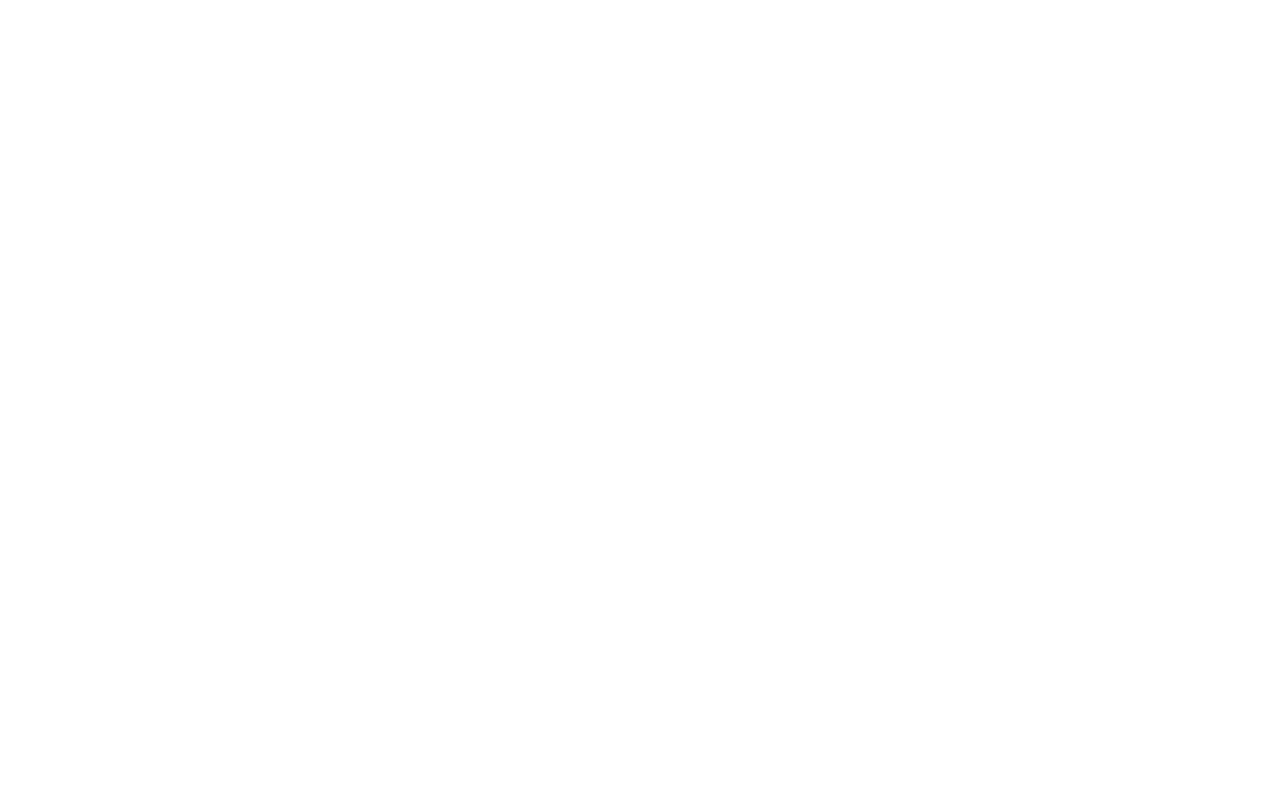
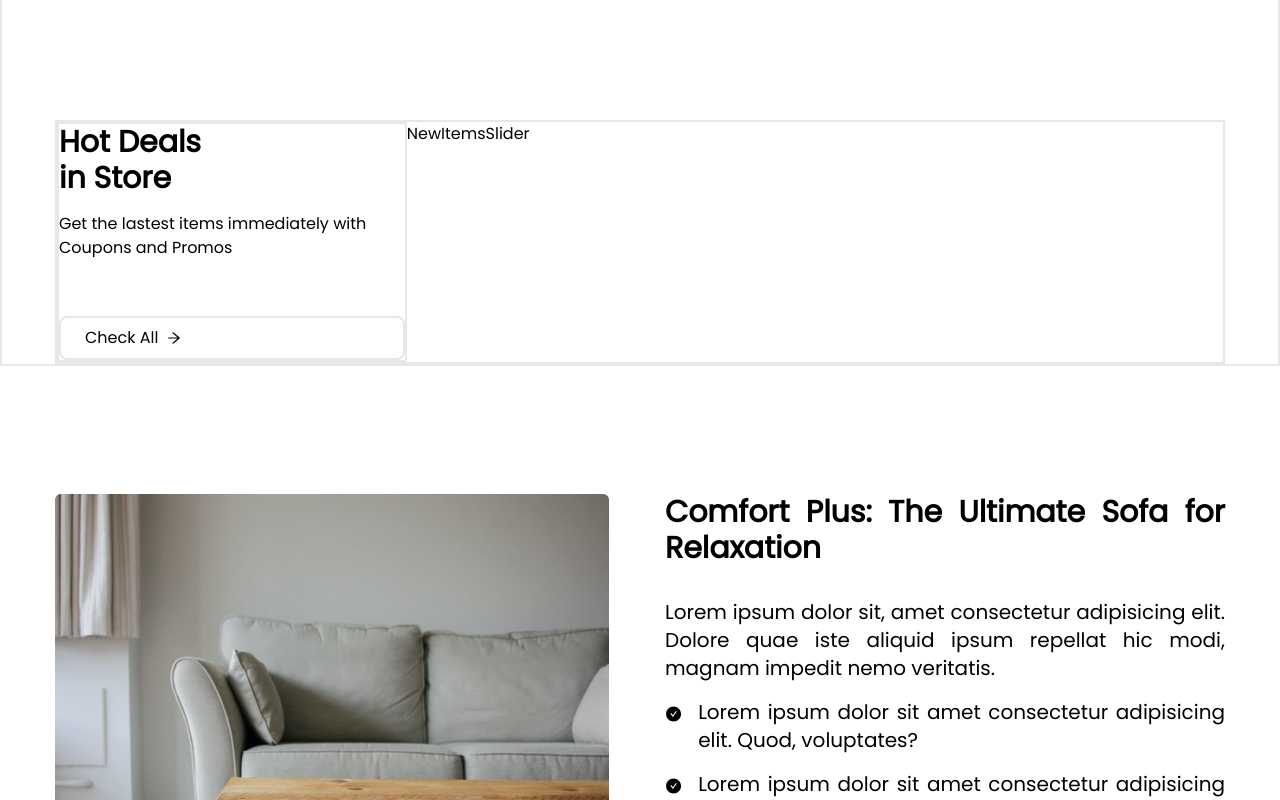
Before and after one commit to calvinjanitra/furniture-nextjs-tailwind, a Next.js app: page / in a window 1280 px wide. Shown: the part 1460-2260 px from the top of the page. Before the commit the page ends 1450 px from the top, so only its background shows below. Built offline with nearby package versions, Linux system fonts and the light colour scheme.

Commit message:
add hot deals

```diff
--- a/src/components/Features.tsx
+++ b/src/components/Features.tsx
@@ -11,7 +11,7 @@
                     <div className='order-1'>
                         <Image src={Image1} alt='' />
                     </div>
-                    <div className='text-black lg:order-6  lg:w-[50%] flex flex-1 flex-col justify-end text-justify gap-y-4 lg:justify-start mb-2 lg:mb-0'>
+                    <div className='text-black lg:order-6  lg:w-[50%] flex flex-1 flex-col justify-end text-justify gap-y-4 lg:justify-start mb-8 lg:mb-0'>
                         <h2 className='font-bold text-xl lg:text-3xl'>Comfort Plus: The Ultimate Sofa for Relaxation</h2>
                         <p className='lg:text-xl pt-4 lg:pt-4'>Lorem ipsum dolor sit, amet consectetur adipisicing elit. Dolore quae iste aliquid ipsum repellat hic modi, magnam impedit nemo veritatis.</p>
                         <div className='flex flex-row'>
--- /dev/null
+++ b/src/components/NewItems.tsx
@@ -0,0 +1,29 @@
+import React from 'react'
+import NewItemsSlider from './NewItemsSlider'
+import { AiOutlineArrowRight } from 'react-icons/ai'
+
+const NewItems = () => {
+    return (
+        <section className='w-full border-solid border-2'>
+            <div className='container mx-auto pt-[128px]'>
+                <div className='flex flex-col lg:flex-row border-solid border-2'>
+                    <div
+                        className='w-[30%] border-solid border-2 flex flex-col
+                    gap-y-4'>
+                        <h2 className='text-3xl font-bold w-[50%]'>Hot Deals in Store</h2>
+                        <p>Get the lastest items immediately with Coupons and Promos</p>
+                        <div className='pt-10 hover:scale-110 duration-300 transition-all'>
+                            <a href='#' className='flex items-center gap-x-2 border-solid border-2 px-6 py-2 rounded-lg bg-[rgba(255,255,255,0.4)] backdrop-blur-lg'>
+                                Check All
+                                <AiOutlineArrowRight />
+                            </a>
+                        </div>
+                    </div>
+                    <NewItemsSlider />
+                </div>
+            </div>
+        </section>
+    )
+}
+
+export default NewItems
--- /dev/null
+++ b/src/components/NewItemsSlider.tsx
@@ -0,0 +1,7 @@
+import React from 'react'
+
+const NewItemsSlider = () => {
+    return <div>NewItemsSlider</div>
+}
+
+export default NewItemsSlider
--- a/src/pages/index.tsx
+++ b/src/pages/index.tsx
@@ -4,6 +4,8 @@
 import styles from '@/styles/Home.module.css'
 import Features from '@/components/Features'
 import Hero from '@/components/Hero'
+import NewItems from '@/components/NewItems'
+
 const inter = Inter({ subsets: ['latin'] })
 
 export default function Home() {
@@ -11,6 +13,8 @@
         <div className='w-full mx-auto font-body'>
             <Hero />
             <Features />
+            <NewItems />
+            <Features />
         </div>
     )
 }
--- a/src/styles/globals.css
+++ b/src/styles/globals.css
@@ -25,9 +25,3 @@
     color: inherit;
     text-decoration: none;
 }
-
-@media (prefers-color-scheme: dark) {
-    html {
-        color-scheme: dark;
-    }
-}
```
